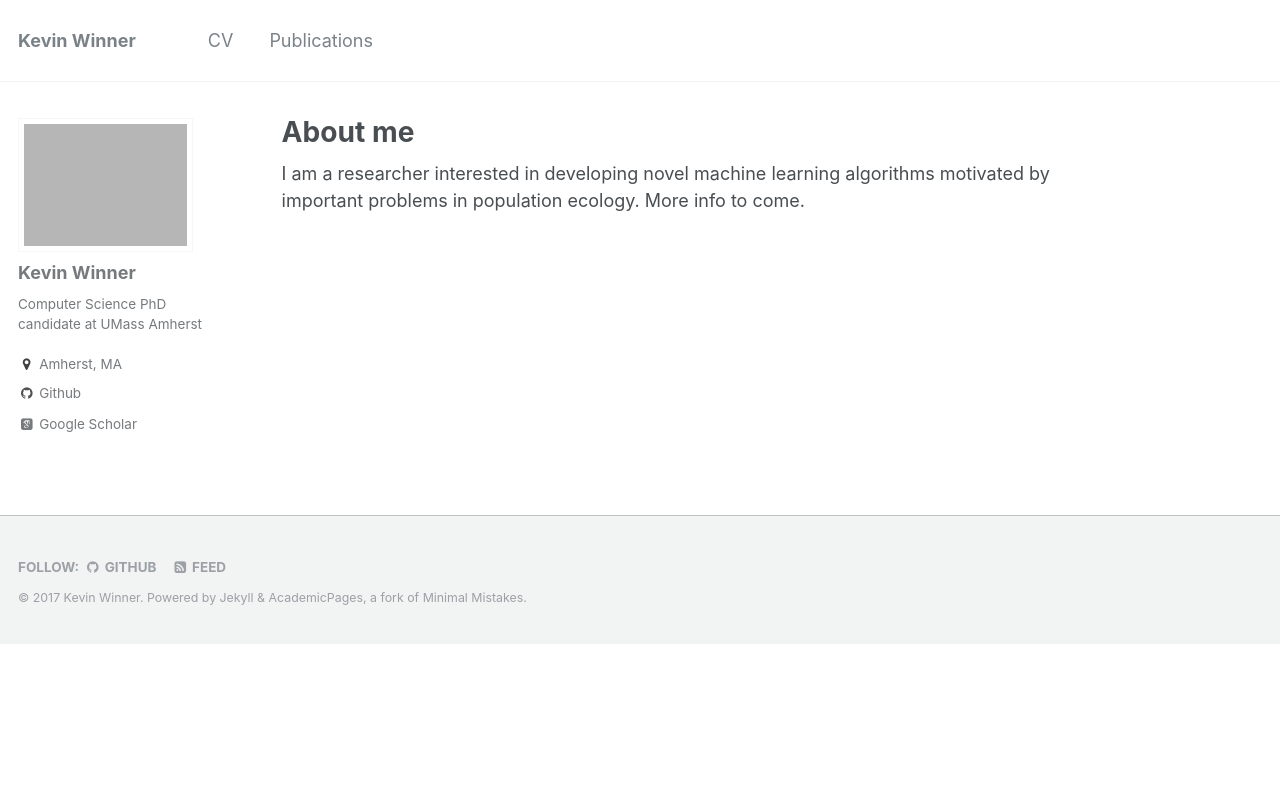
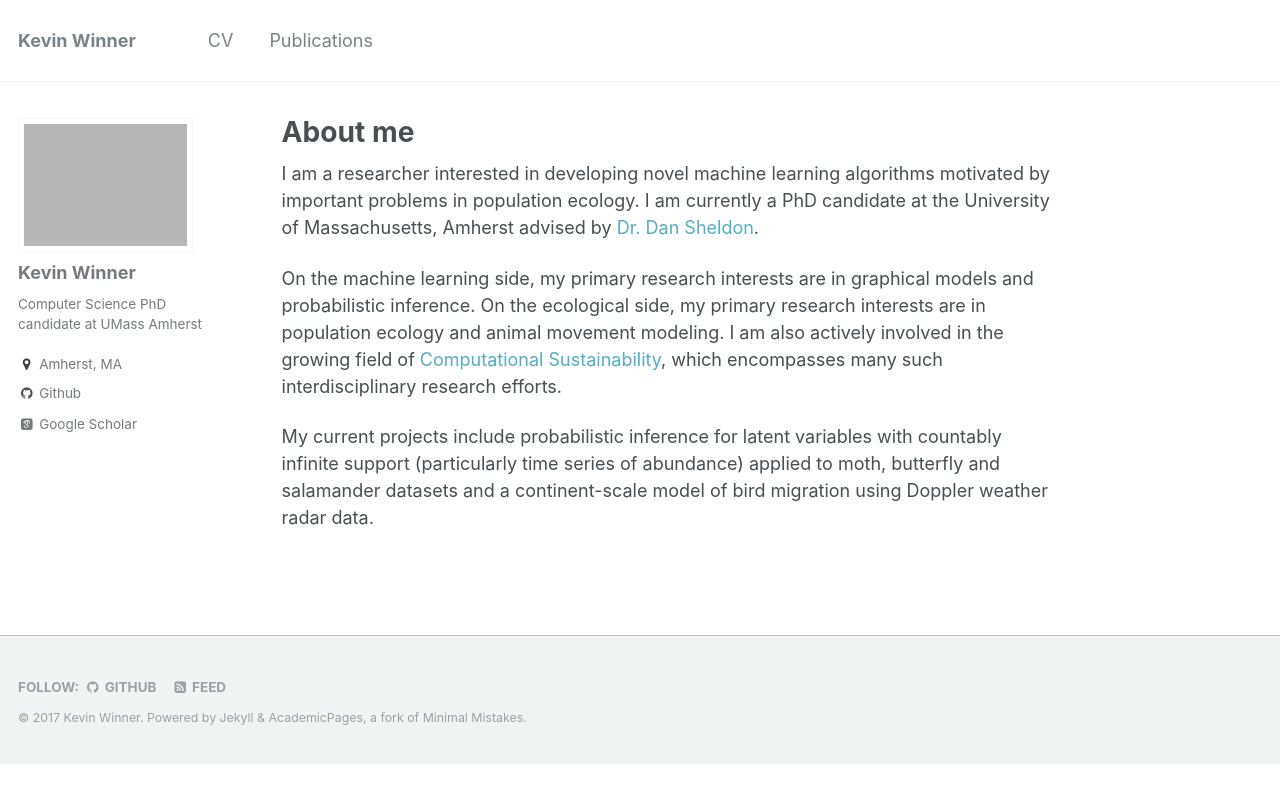
Before and after one commit to kwinner/kwinner.github.io, a Jekyll site: the page built from _pages/about.md, in a window 1280 px wide. Shown: the top 803 px of the page. Built offline with Jekyll 4.4.1, drawn with Linux system fonts in a browser that asks for light colours; some web fonts are replaced.

Commit message:
new about page

```diff
--- a/_pages/about.md
+++ b/_pages/about.md
@@ -8,4 +8,8 @@ redirect_from:
   - /about.html
 ---
 
-I am a researcher interested in developing novel machine learning algorithms motivated by important problems in population ecology. More info to come.
+I am a researcher interested in developing novel machine learning algorithms motivated by important problems in population ecology. I am currently a PhD candidate at the University of Massachusetts, Amherst advised by [Dr. Dan Sheldon](https://people.cs.umass.edu/~sheldon/).
+
+On the machine learning side, my primary research interests are in graphical models and probabilistic inference. On the ecological side, my primary research interests are in population ecology and animal movement modeling. I am also actively involved in the growing field of [Computational Sustainability](http://www.compsust.net/), which encompasses many such interdisciplinary research efforts.
+
+My current projects include probabilistic inference for latent variables with countably infinite support (particularly time series of abundance) applied to moth, butterfly and salamander datasets and a continent-scale model of bird migration using Doppler weather radar data.
```
